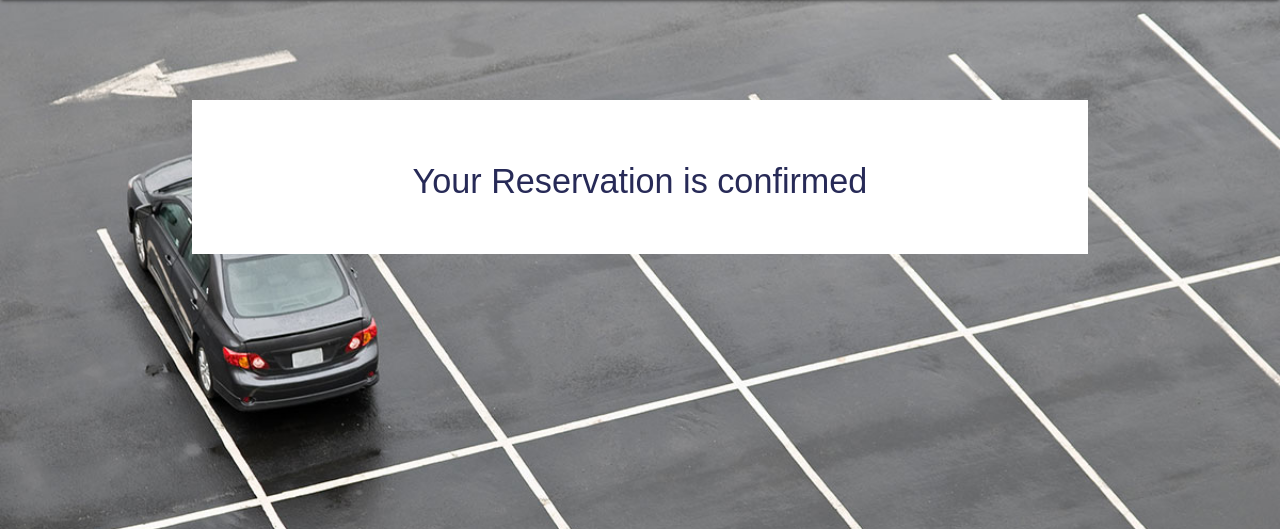
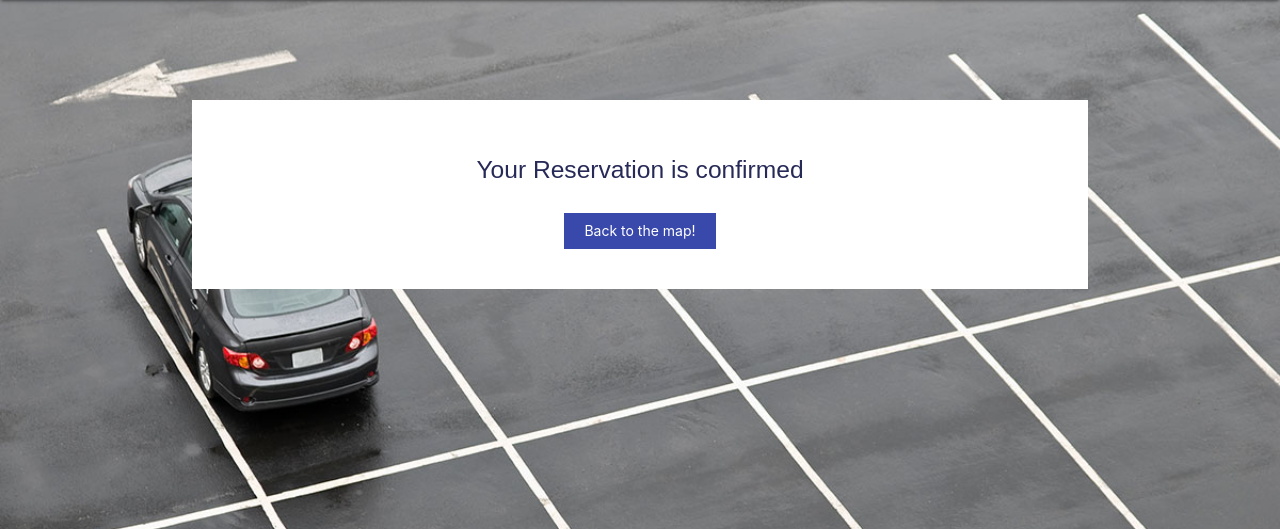
Before and after one commit to hyxhuynh/FindaSpot, a Node server app: page /reservespace/confirmation in a window 1280 px wide. Shown: the part 64-593 px from the top of the page. Run offline with Node 20, Linux system fonts and the light colour scheme; some libraries are stand-ins or nearby versions.

Commit message:
Formatted confirmation page

```diff
--- a/views/reservationConfirmation.handlebars
+++ b/views/reservationConfirmation.handlebars
@@ -1,37 +1,17 @@
 <link rel="stylesheet" href="https://maxcdn.bootstrapcdn.com/bootstrap/3.3.7/css/bootstrap.min.css">
 <link rel="stylesheet" href="/styles/googleStyles.css">
 <link rel="stylesheet" type="text/css" media="screen" href="/styles/application.css" />
-<!-- Date and Time picker -->
+
 <!-- Compiled and minified CSS -->
 <link rel="stylesheet" href="https://cdnjs.cloudflare.com/ajax/libs/materialize/1.0.0/css/materialize.min.css">
-
-{{!-- <link href="/styles/dateTimePickerStyle.css" rel="stylesheet"> --}}
-{{!-- <link href="/styles/materialize.css" rel="stylesheet"> --}}
-
 <!-- Compiled and minified JavaScript -->
 <script src="https://cdnjs.cloudflare.com/ajax/libs/materialize/1.0.0/js/materialize.min.js"></script>
 
 {{> navBar}}
 
-<form id="regForm">
-    <h4>Your Reservation is confirmed</h4>
-    <!-- One "tab" for each step in the form: -->
-    <!-- FIRST TAB -->
-    <div class="tab">
-        <p>
-        </p>
-
-    </div>
+<form id="regForm"  action="/googleMapsPage" style="text-align: center">
+    <h5>Your Reservation is confirmed</h5>
+    <br>
+    <button type="submit" class="indigo darken-1">Back to the map!</button>
 
 </form>
-
-{{!-- GoogleMap JS code --}}
-<script src="/js/mapJS.js"></script>
-
-<!-- Moment.js -->
-{{!-- <script src="https://cdnjs.cloudflare.com/ajax/libs/moment.js/2.20.1/moment.min.js" integrity="sha256-ABVkpwb9K9PxubvRrHMkk6wmWcIHUE9eBxNZLXYQ84k=" crossorigin="anonymous"></script>  --}}
-
-<!-- JavaScript/jQuery -->
-<script src="/js/application.js"></script>
-{{!-- <script src="/js/materialize.js"></script> --}}
-{{!-- <script src="/js/daysCalculation.js"></script> --}}
```
